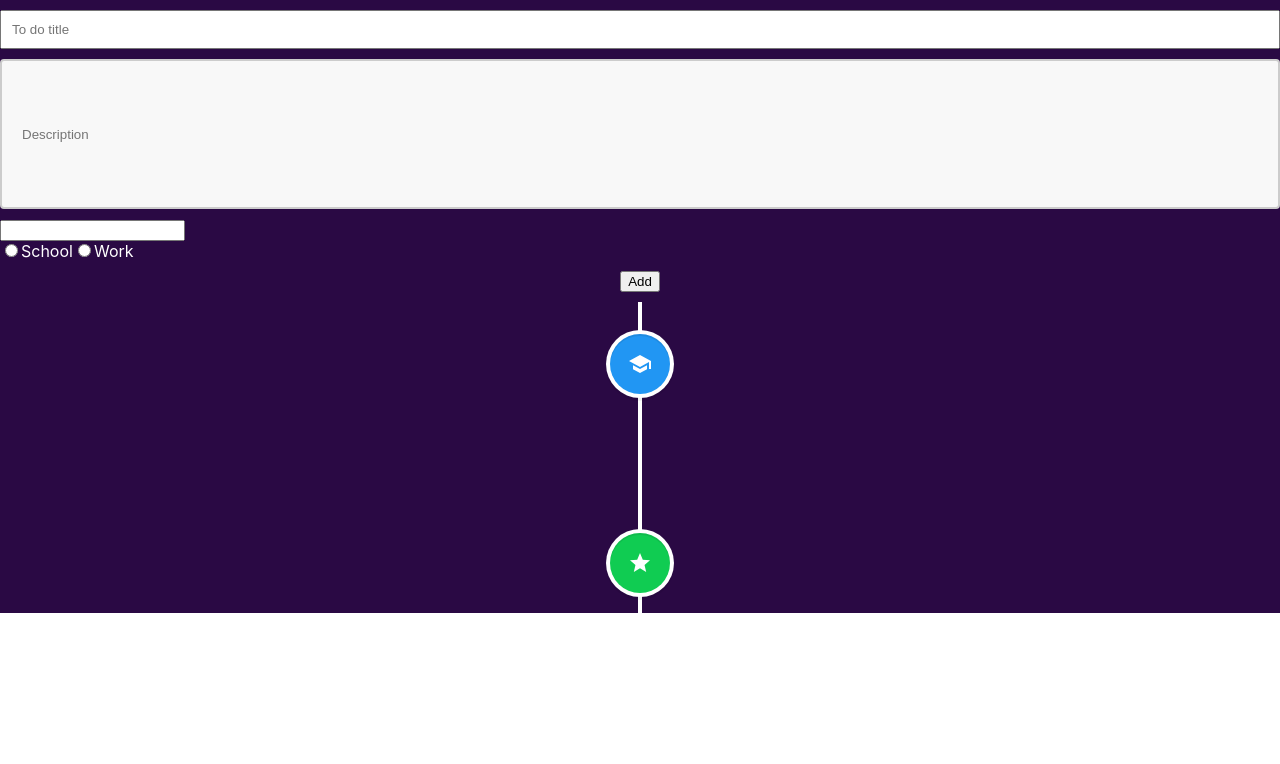
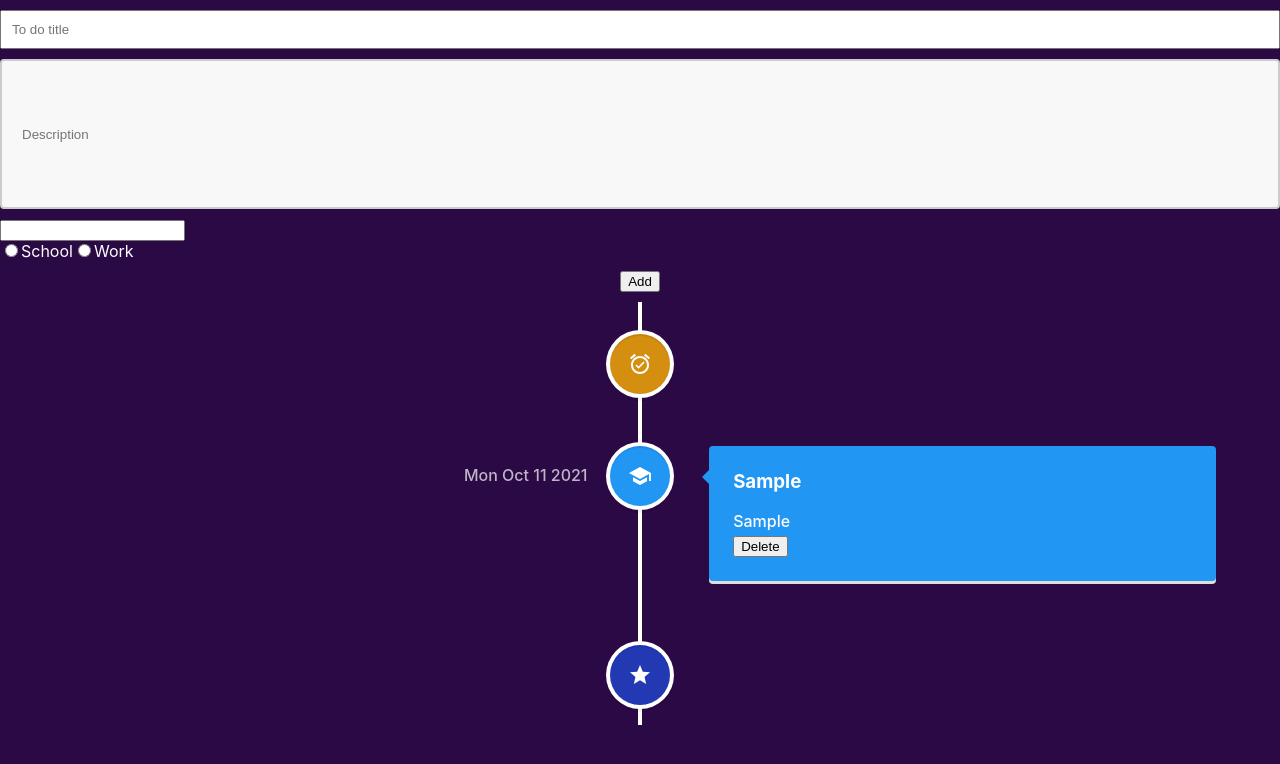
Before and after one commit to minhtri06ltr/TODO, a React (Create React App) app: page / in a window 1280 px wide. Both pictures are taken after typing "Sample", "Sample" into the empty fields and a click on the button "Add". Shown: the top 764 px of the page. Built offline with nearby package versions, Linux system fonts and the light colour scheme.

Commit message:
add icon

```diff
--- a/src/App.css
+++ b/src/App.css
@@ -1,5 +1,6 @@
 .App {
   text-align: center;
+  background-color: #2a0944;
 }
 
 .App-logo {
--- a/src/components/TodoItem.js
+++ b/src/components/TodoItem.js
@@ -6,7 +6,7 @@ import {
 import "react-vertical-timeline-component/style.min.css";
 import SchoolIcon from "@material-ui/icons/School";
 import WorkIcon from "@material-ui/icons/Work";
-import StarIcon from "@material-ui/icons/Star";
+import CheckCircleOutlineIcon from "@material-ui/icons/CheckCircleOutline";
 import {
   DELETE_TODO,
   MARK_TODO,
@@ -17,14 +17,19 @@ function TodoItem({ todo }) {
   const { dispatch } = useContext(TodoContext);
   let type = {};
   let icon = <WorkIcon />;
+  let markTodo = { wordBreak: "break-all" };
 
   if (todo.isCompleted === true) {
     type = {
-      background: "rgb(16, 204, 82)",
-      color: "gray",
+      background: "rgb(103, 172, 82)",
+      color: "rgba(253 ,245 ,1,1)",
+    };
+    markTodo = {
+      wordBreak: "break-all",
+      textDecoration: "line-through",
     };
     icon = (
-      <StarIcon
+      <CheckCircleOutlineIcon
         onClick={() => {
           dispatch({
             type: MARK_TODO,
@@ -75,6 +80,7 @@ function TodoItem({ todo }) {
   }
   return (
     <VerticalTimelineElement
+      style={markTodo}
       className="vertical-timeline-element--work"
       contentStyle={type}
       contentArrowStyle={{
--- a/src/components/TodoList.js
+++ b/src/components/TodoList.js
@@ -2,6 +2,7 @@ import React, { useContext } from "react";
 import TodoItem from "./TodoItem";
 import { TodoContext } from "../contexts/TodoContext";
 import StarIcon from "@material-ui/icons/Star";
+import AlarmOnIcon from "@material-ui/icons/AlarmOn";
 import {
   VerticalTimeline,
   VerticalTimelineElement,
@@ -12,6 +13,13 @@ function TodoList() {
   return (
     <>
       <VerticalTimeline>
+        <VerticalTimelineElement
+          iconStyle={{
+            background: "rgb(212 ,143, 17)",
+            color: "#fff",
+          }}
+          icon={<AlarmOnIcon />}
+        />
         {todoList.map((todo) => {
           return (
             <TodoItem key={todo.id} todo={todo} />
@@ -20,7 +28,7 @@ function TodoList() {
 
         <VerticalTimelineElement
           iconStyle={{
-            background: "rgb(16, 204, 82)",
+            background: "rgba(35, 57 ,179,1)",
             color: "#fff",
           }}
           icon={<StarIcon />}
--- a/src/index.css
+++ b/src/index.css
@@ -1,13 +1,15 @@
 body {
   margin: 0;
-  font-family: -apple-system, BlinkMacSystemFont, 'Segoe UI', 'Roboto', 'Oxygen',
-    'Ubuntu', 'Cantarell', 'Fira Sans', 'Droid Sans', 'Helvetica Neue',
-    sans-serif;
+  font-family: -apple-system, BlinkMacSystemFont,
+    "Segoe UI", "Roboto", "Oxygen", "Ubuntu",
+    "Cantarell", "Fira Sans", "Droid Sans",
+    "Helvetica Neue", sans-serif;
   -webkit-font-smoothing: antialiased;
   -moz-osx-font-smoothing: grayscale;
+  background-color: #2a0944;
 }
 
 code {
-  font-family: source-code-pro, Menlo, Monaco, Consolas, 'Courier New',
-    monospace;
+  font-family: source-code-pro, Menlo, Monaco,
+    Consolas, "Courier New", monospace;
 }
--- a/src/views/ListView.js
+++ b/src/views/ListView.js
@@ -4,7 +4,7 @@ import TodoList from "../components/TodoList";
 
 function ListView() {
   return (
-    <div style={{ backgroundColor: "#2A0944" }}>
+    <div>
       <TodoForm />
       <TodoList />
     </div>
```
Also changed, not shown: src/components/layouts/NavbarMenu.js (added).
